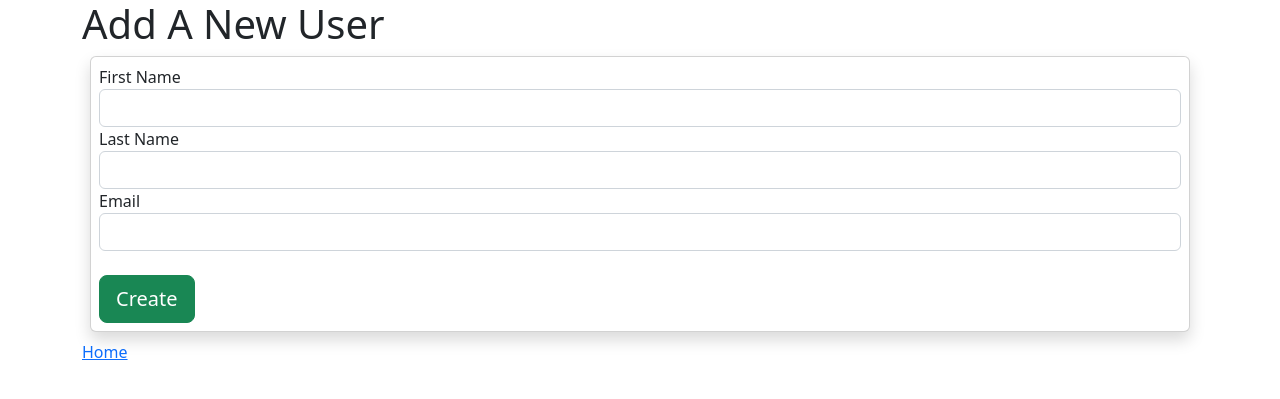
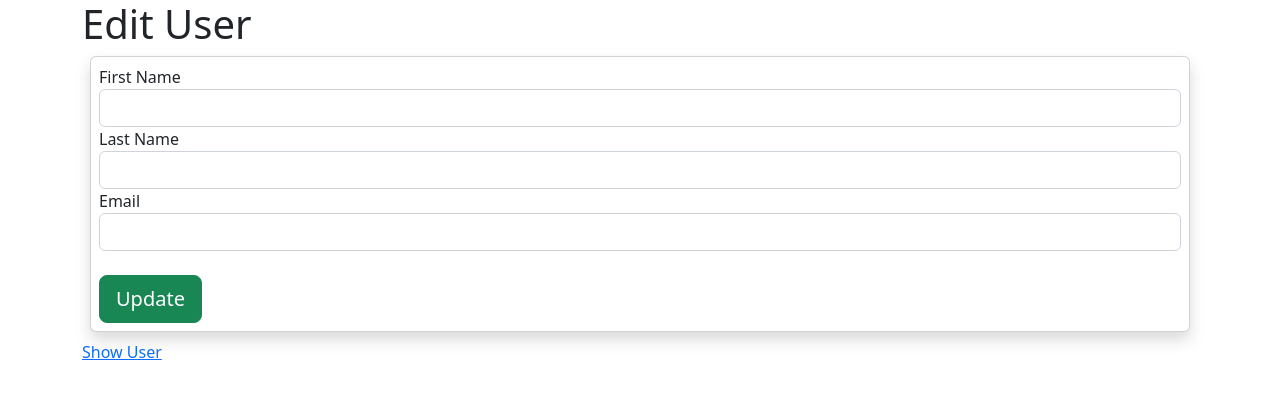
Before and after one commit to RanyaOUNI/Python, a Flask app: template 05-Flask&MySQL/Practise/User-CRUD/templates/Edit.html in a window 1280 px wide. Shown: the top 399 px of the page. Run offline with Flask 3, Linux system fonts and the light colour scheme; the template is opened without the code that fills it, so the values that code supplies are empty.

Commit message:
UserCRUD

```diff
--- a/05-Flask&MySQL/Practise/User-CRUD/server.py
+++ b/05-Flask&MySQL/Practise/User-CRUD/server.py
@@ -2,18 +2,22 @@ from flask import Flask,render_template,redirect,request
 from user_model import User
 app = Flask(__name__)
 
-#--------------- All users ----------------
+#---------------- All users ------------------
+
+#? GET route
 @app.route('/')
 def dashboard():
     all_users = User.get_all()
     return render_template('Read.html',users=all_users)
 
-#---------- Create new user ---------------
+#------------- Create new user ---------------
 
+#? GET route
 @app.route('/users/new')
 def new_user():
     return render_template('Create.html')
 
+#? POST route
 @app.route('/users/Create',methods=['POST'])
 def create_user():
     print(request.form)
@@ -22,18 +26,47 @@ def create_user():
         'last_name':request.form['last_name'],
         'email':request.form['email']
         }
-    User.create_user(data_dict)
-    return redirect('/')
 
-#---------- Show one user -------------------
+    user_id = User.create_user(data_dict)
+
+    get_user = User.get_one_by_id(data_dict={'id':user_id})
+    return render_template('Read(One).html',user=get_user)
+
+# -------------- Show one user ---------------
+
+#? GET route
 @app.route('/users/<int:user_id>')
 def show_user(user_id):
-    data_dict = {"id": user_id}
-    User.get_one_by_id(data_dict)
-    render_template('Read(One).html')
+    data_dict = {'id':user_id}
+    user = User.get_one_by_id(data_dict)
+    return render_template('Read(One).html', user = user)
+
+# -------------- Edit a user ----------------
+
+
+@app.route('/users/<int:user_id>/edit')
+def edit_user(user_id):
+    user_to_update = User.get_one_by_id({'id':user_id})
+    return render_template("Edit.html", user = user_to_update)
 
 
 
+@app.route('/users/<int:user_id>/update', methods=['POST'])
+def update_user(user_id):
+    data_dict={**request.form}
+    data_dict['id']=user_id
+    User.update_user(data_dict)
+    update_user = User.get_one_by_id({'id':user_id})
+    return render_template('Read(One).html',user=update_user)
+
+
+# --------------- Delete a user ---------------
+
+@app.route('/users/<int:user_id>/delete')
+def delete(user_id):
+    data_dict = {'id':user_id}
+    User.delete(user_id)
+    return redirect('/')
 
 
 
--- a/05-Flask&MySQL/Practise/User-CRUD/templates/Create.html
+++ b/05-Flask&MySQL/Practise/User-CRUD/templates/Create.html
@@ -9,7 +9,7 @@
 <body>
     <div class="container">
         <h1>Add A New User</h1>
-        <div class="card shadow p-2 m-2">
+        <div class="card shadow p-2 m-2 col-8">
             <form action="/users/Create" method="post">
                 <div class="form-group">
                     <label for="">First Name</label>
@@ -27,6 +27,7 @@
                 <input type="submit" value="Create" class="btn btn-success btn-lg">
             </form>
         </div>
+        <br>
         <a href="/" class="">Home</a>
 
     </div>
--- a/05-Flask&MySQL/Practise/User-CRUD/templates/Edit.html
+++ b/05-Flask&MySQL/Practise/User-CRUD/templates/Edit.html
@@ -8,29 +8,29 @@
 </head>
 <body>
     <div class="container">
-        <h1>Add A New User</h1>
+        <h1>Edit User</h1>
         <div class="card shadow p-2 m-2">
-            <form action="/users/Create" method="post">
+            <form action="/users/{{user.id}}/update" method="post">
                 <div class="form-group">
                     <label for="">First Name</label>
-                    <input type="text" class="form-control" name="first_name">
+                    <input type="text" class="form-control" name="first_name" value="{{user.first_name}}">
                 </div>
                 <div class="form-group">
                     <label for="">Last Name</label>
-                    <input type="text" class="form-control" name="last_name">
+                    <input type="text" class="form-control" name="last_name" value="{{user.last_name}}">
                 </div>
                 <div class="form-group">
                     <label for="">Email</label>
-                    <input type="text" class="form-control" name="email">
+                    <input type="text" class="form-control" name="email" value="{{user.email}}">
                 </div>
                 <br>
-                <input type="submit" value="Create" class="btn btn-success btn-lg">
+                <input type="submit" value="Update" href="/users/<int:user_id>" class="btn btn-success btn-lg">
             </form>
         </div>
-        <a href="/" class="">Home</a>
+        <a href="/users/{{user.id}}" class="">Show User</a>
+
 
     </div>
 
-
 </body>
 </html>
--- a/05-Flask&MySQL/Practise/User-CRUD/templates/Read.html
+++ b/05-Flask&MySQL/Practise/User-CRUD/templates/Read.html
@@ -39,6 +39,7 @@
 
             </tbody>
         </table>
+
         <a href="/users/new" class="">Add new user</a>
     </div>
 
--- a/05-Flask&MySQL/Practise/Users-CR/server.py
+++ b/05-Flask&MySQL/Practise/Users-CR/server.py
@@ -10,7 +10,7 @@ def dashboard():
 
 @app.route('/users/new')
 def new_user():
-     return render_template('Create.html')
+    return render_template('Create.html')
 
 @app.route('/users/Create',methods=['POST'])
 def create_user():
```
Also changed, not shown: 05-Flask&MySQL/Practise/User-CRUD/templates/Read(One).html (+14 -10 lines), 05-Flask&MySQL/Practise/User-CRUD/user_model.py (+28 -15 lines).
